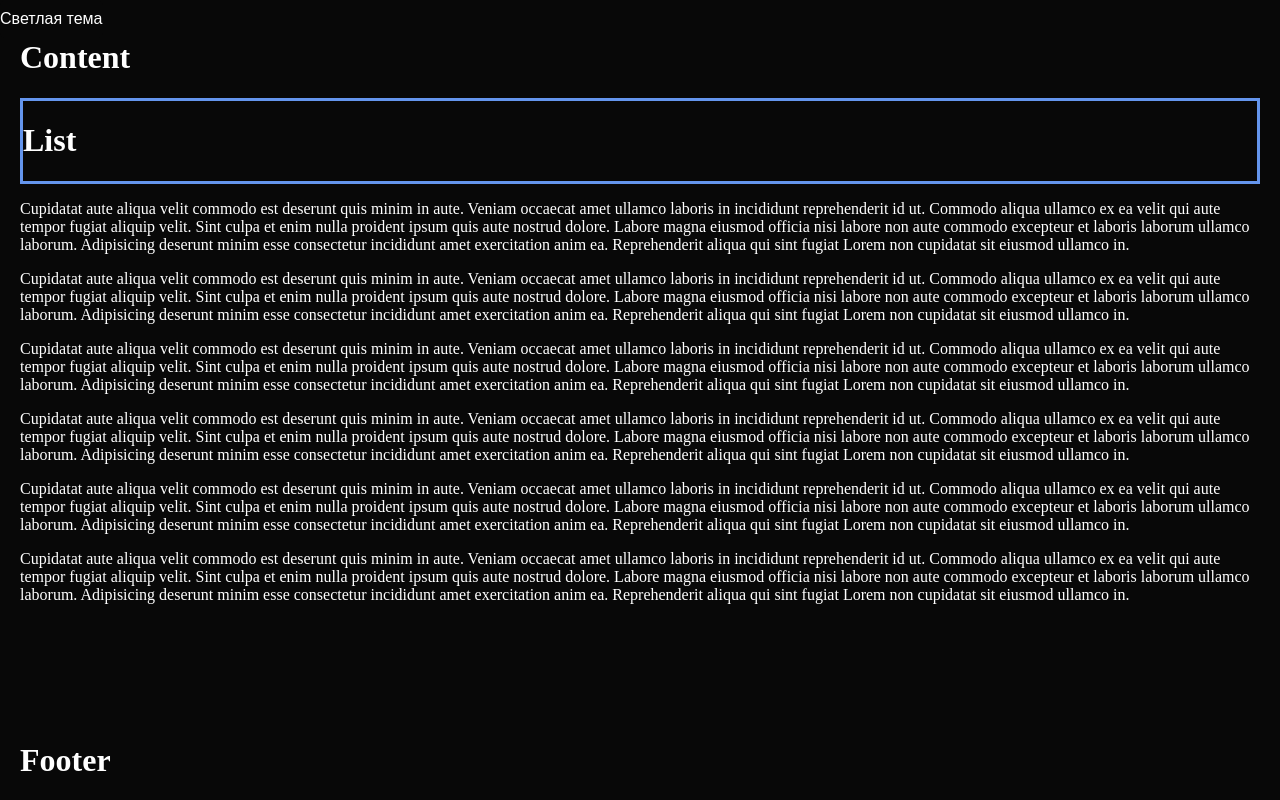
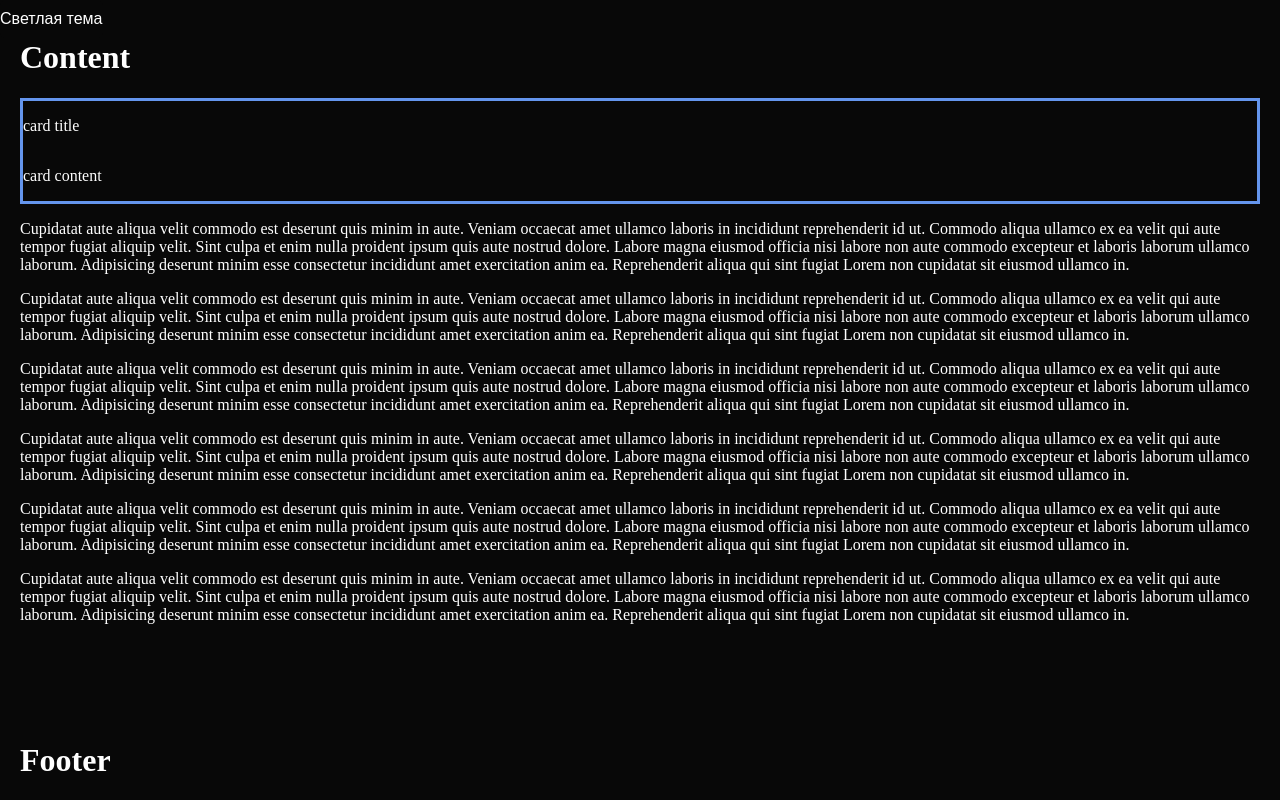
Before and after one commit to akambetov/nerelog, a React app: page / in a window 1280 px wide. Built offline with nearby package versions, Linux system fonts and the light colour scheme.

Commit message:
feat: <Card /> component

```diff
--- a/src/components/card/index.jsx
+++ b/src/components/card/index.jsx
@@ -1,5 +1,14 @@
 import React from 'react'
 
-import { CardStyled } from './styled/CardStyled'
+import { CardStyled, CardTitleStyled, CardContentStyled } from './styled'
 
-export default ({ ...rest }) => <CardStyled {...rest} />
+const Card = (props) => <CardStyled {...props} />
+
+const CardTitle = (props) => <CardTitleStyled {...props} />
+
+const CardContent = (props) => <CardContentStyled {...props} />
+
+Card.Title = CardTitle
+Card.Content = CardContent
+
+export default Card
--- /dev/null
+++ b/src/components/card/styled/CardContentStyled.jsx
@@ -0,0 +1,12 @@
+import React from 'react'
+import propTypes from 'prop-types'
+
+export const CardContentStyled = ({ content }) => content && <p>{content}</p>
+
+CardContentStyled.propTypes = {
+    content: propTypes.string
+}
+
+CardContentStyled.defaultProps = {
+    content: null
+}
--- a/src/components/card/styled/CardStyled.jsx
+++ b/src/components/card/styled/CardStyled.jsx
@@ -1,9 +1,14 @@
 import React from 'react'
+import propTypes from 'prop-types'
 
 import style from './style.scss'
 
-export const CardStyled = () => (
-    <div className={style.container}>
-        <h1>List</h1>
-    </div>
-)
+export const CardStyled = ({ children }) => <div className={style.container}>{children}</div>
+
+CardStyled.propTypes = {
+    children: propTypes.node
+}
+
+CardStyled.defaultProps = {
+    children: null
+}
--- /dev/null
+++ b/src/components/card/styled/CardTitleStyled.jsx
@@ -0,0 +1,12 @@
+import React from 'react'
+import propTypes from 'prop-types'
+
+export const CardTitleStyled = ({ title }) => title && <p>{title}</p>
+
+CardTitleStyled.propTypes = {
+    title: propTypes.string
+}
+
+CardTitleStyled.defaultProps = {
+    title: null
+}
--- /dev/null
+++ b/src/components/card/styled/index.js
@@ -0,0 +1,5 @@
+export { CardStyled } from './CardStyled'
+
+export { CardTitleStyled } from './CardTitleStyled'
+
+export { CardContentStyled } from './CardContentStyled'
--- a/src/features/main-page/index.jsx
+++ b/src/features/main-page/index.jsx
@@ -8,7 +8,10 @@ export default () => (
         <ScreenLayout.Header title="Header" />
         <ScreenLayout.Content>
             <h1>Content</h1>
-            <Card />
+            <Card>
+                <Card.Title title="card title" />
+                <Card.Content content="card content" />
+            </Card>
             <div>
                 <p>
                     Cupidatat aute aliqua velit commodo est deserunt quis minim in aute. Veniam
```
